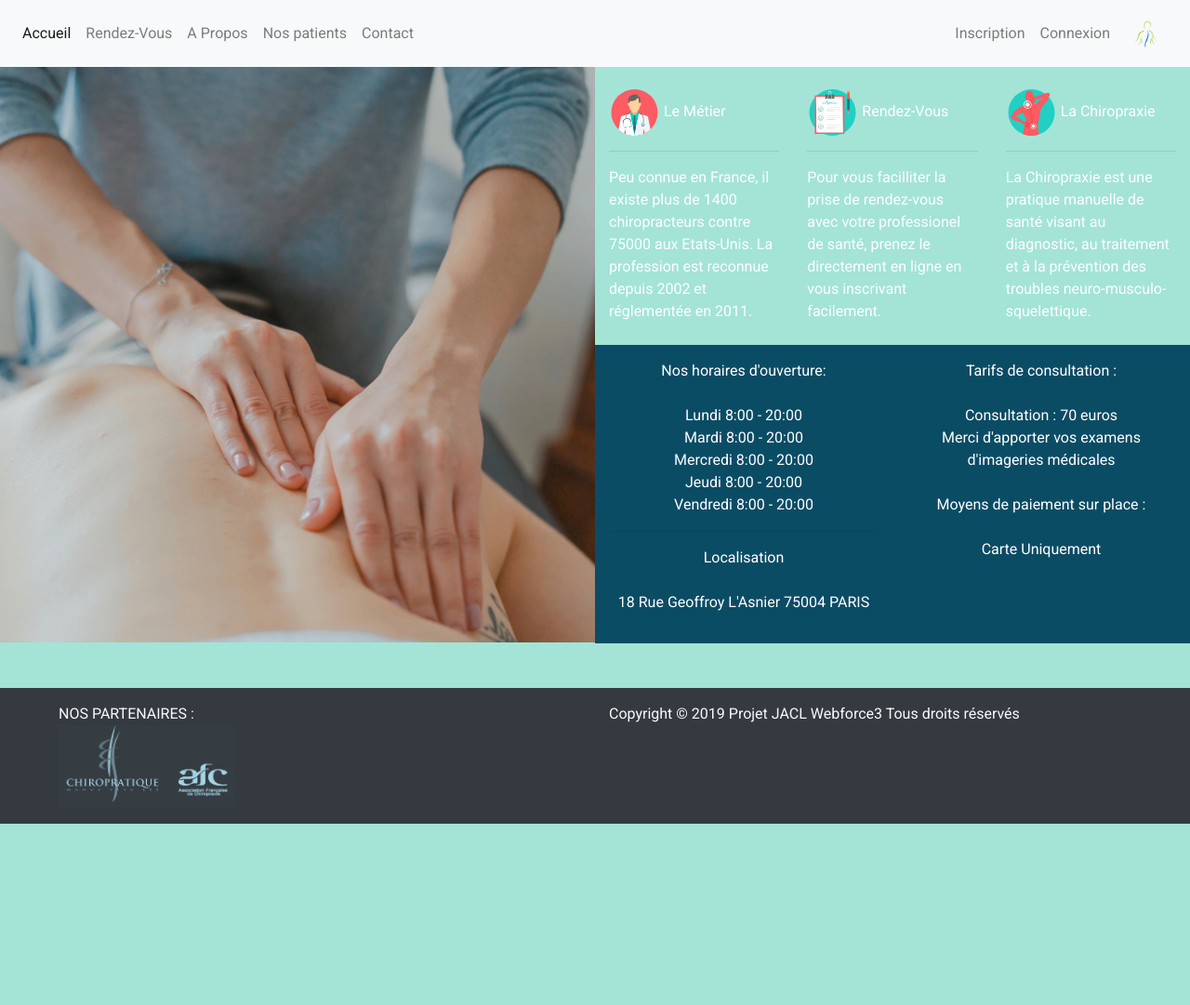
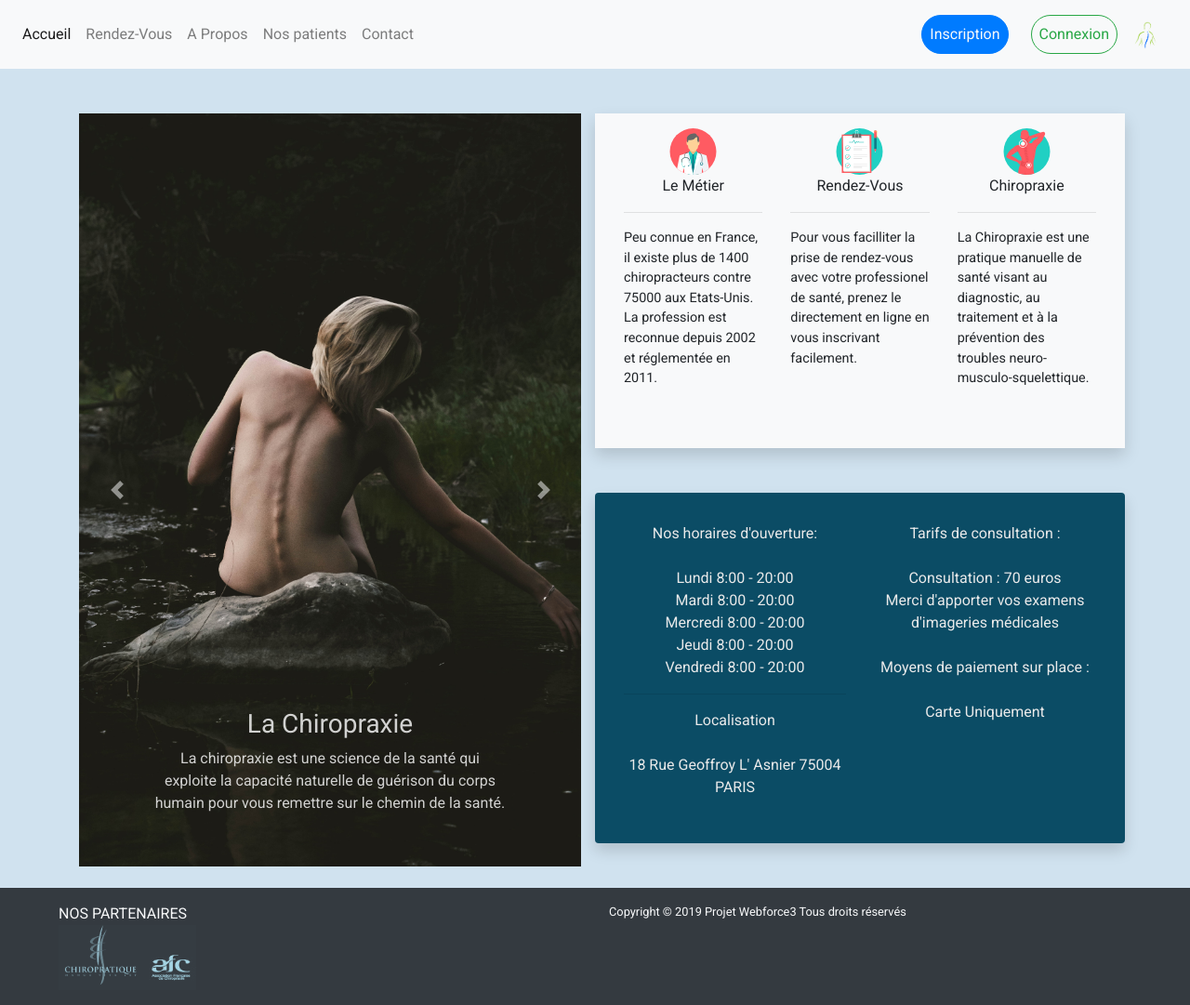
Before and after one commit to JulesAllamigeon/projetCertification, a Symfony app: template templates/index/index.html.twig in a window 1280 px wide. Shown: the whole page at 93% size. Before the commit the page ends 886 px from the top, so only its background shows below. Run offline with Twig, Linux system fonts and the light colour scheme; the template is opened without the code that fills it, so the values that code supplies are empty; some libraries are stand-ins or nearby versions.

Commit message:
template

```diff
--- a/public/style/style.css
+++ b/public/style/style.css
@@ -4,8 +4,13 @@
 
 html, body{
     font-family: 'Roboto', sans-serif;
+    background-color: #d0e2ef;
 }
-
+/******BTN SIGN*******/
+.sign {
+    border-radius: 35px;
+}
+/******END BTN SIGN*******/
 
 h5{
     color:black;
@@ -14,6 +19,15 @@ small{
     color:black;
 }
 
+/******OPACITY TEXT CAROUSSEL******/
+.opacity{
+    opacity: 0.8;
+}
+/******FIN TEXT CAROUSSEL******/
+
+.text-desc{
+    font-size: 0.9em;
+}
 
 .svg{
     width: 55px;
@@ -21,7 +35,8 @@ small{
 
 div .couleurbleu
 {
-    background-color:var(--bleu) ;
+    background-color:var(--bleu);
+    color: #eaeaea;
 }
 
 /******MAP CONTACT*******/
@@ -77,4 +92,7 @@ body {
     height: 60px;
     background-color: #f5f5f5;
 }
+.copy-footer{
+    font-size: 0.8em;
+}
 /*******FIN FOOTER STICKY*****/
--- a/templates/base.html.twig
+++ b/templates/base.html.twig
@@ -12,7 +12,7 @@
             <link rel="stylesheet" href="{{ asset('style/style.css') }}">
         {% endblock %}
     </head>
-    <body style="background-color: rgb(163, 228, 215); color:white;">
+    <body color:white;">
         {% if is_granted('ROLE_ADMIN') %}
 
             <nav class="navbar navbar-dark navbar-expand bg-danger">
@@ -72,17 +72,17 @@
                             <ul class="navbar-nav">
                         {% if app.user is null%}
                             <li class="nav-item">
-                                <a class="nav-link" href="{{ path('app_security_register')}}">Inscription</a>
+                                <button class="btn btn-primary sign p-0 mr-4"><a class="nav-link text-light" href="{{ path('app_security_register')}}">Inscription</a></button>
                             </li>
                             <li class="nav-item">
-                                <a class="nav-link" href="{{ path('app_security_login') }}">Connexion</a>
+                                <button class="btn btn-outline-success sign p-0"><a class="nav-link text-success" href="{{ path('app_security_login') }}">Connexion</a></button>
                             </li>
                         {% else %}
                             <li class="nav-item">
                                 <a href={{ path('app_user_index', {'firstname': app.user.firstname, 'lastname': app.user.lastname}) }} class="nav-link">{{ app.user }}</a>
                             </li>
                             <li class="nav-item">
-                                <a class="nav-link" href="{{ path('app_security_logout') }}">Déconnexion</a>
+                                <button class="btn btn-danger sign p-0"><a class="nav-link text-white" href="{{ path('app_security_logout') }}">Déconnexion</a></button>
                             </li>
                         {% endif %}
                             </ul>
@@ -123,19 +123,17 @@
                 <div class="row">
 
                     <div class="col-6 col-md-6">
-                        <div class="text-uppercase pl-5">nos partenaires :</div>
+                        <div class="text-uppercase pl-5">nos partenaires</div>
                         <div>
                             <a href="https://www.chiropraxie.com" target="_blank">
-                                <img src="{{ asset('images/logo-afc.png') }}" alt="logo association française de chiropraxie" height="90px" class="pl-5">
+                                <img src="{{ asset('images/logo-afc.png') }}" alt="lien vers association française de chiropraxie" height="70px" class="pl-5">
                             </a>
                         </div>
                     </div>
 
 
-                    <div class="col-6 col-md-6">
-                        <div class="copyright">
-                            <p class="font-weight-light">Copyright &copy 2019 Projet JACL Webforce3 Tous droits réservés</p>
-                        </div>
+                    <div class="col-6 col-md-6 copy-footer">
+                        <span>Copyright &copy 2019 Projet Webforce3 Tous droits réservés</span>
                     </div>
 
                 </div>
--- a/templates/index/index.html.twig
+++ b/templates/index/index.html.twig
@@ -6,27 +6,68 @@
     </div>
 
 
-        <div class="container-fluid">
+        <div class="container">
 
             <div class="row">
 
-                <!-- PARTIE DE GAUCHE -->
-                <div class="col-12 col-md-6 px-0 h-100">
-                    <img src="{{ asset('images/massage2.jpeg') }}" alt="massage du dos" class="img-fluid">
+                <!-- CAROUSSEL DE GAUCHE -->
+                <div class="col-12 col-md-6 mt-5">
+
+                    <div id="carouselExampleControls" class="carousel slide" data-ride="carousel">
+                        <div class="carousel-inner">
+
+                            <div class="carousel-item active">
+                                <img src="{{ asset('images/forest.jpg') }}" class="d-block w-100" alt="femme de dos">
+
+                                    <div class="carousel-caption d-md-block opacity">
+                                        <h3>La Chiropraxie</h3>
+                                        <p>La chiropraxie est une science de la santé qui exploite la capacité naturelle de guérison du corps humain pour vous remettre sur le chemin de la santé.</p>
+                                    </div>
+                            </div>
+
+                            <div class="carousel-item">
+                                <img src="{{ asset('images/massage.jpg') }}" class="d-block w-100" alt="massage du dos">
+
+                                    <div class="carousel-caption d-md-block opacity">
+                                        <h3>Objectifs</h3>
+                                        <p>Notre objectif est de tendre vers un équilibre mental et corporel, améliorer la qualité de vie, optimiser vos capacités sportives</p>
+                                    </div>
+                            </div>
+
+                            <div class="carousel-item">
+                                <img src="{{ asset('images/mouve.jpg') }}" class="d-block w-100" alt="femme qui danse">
+
+                                    <div class="carousel-caption d-md-block opacity">
+                                        <h3>Traitement</h3>
+                                        <p>La chiropraxie agit sur le système nerveux via la colonne vertébrale afin de libérer toute interférence pouvant perturber l’équilibre du corps</p>
+                                    </div>
+                            </div>
+                        </div>
+
+                        <a class="carousel-control-prev" href="#carouselExampleControls" role="button" data-slide="prev">
+                            <span class="carousel-control-prev-icon" aria-hidden="true"></span>
+                            <span class="sr-only">Previous</span>
+                        </a>
+                        <a class="carousel-control-next" href="#carouselExampleControls" role="button" data-slide="next">
+                            <span class="carousel-control-next-icon" aria-hidden="true"></span>
+                            <span class="sr-only">Next</span>
+                        </a>
+                    </div>
+
                 </div>
-                <!-- FIN PARTIE DE GAUCHE -->
+                <!-- FIN CAROUSSEL DE GAUCHE -->
 
 
                 <!-- PARTIE DE DROITE -->
-                <div class="col-12 col-md-6 ">
-                    <div class="row h-auto">
+                <div class="col-12 col-md-6">
+                    <div class="row h-auto my-5 shadow bg-light p-3">
 
-                        <div class="col-12 col-md-4 my-4">
+                        <div class="col-12 col-md-4 mb-5 text-center">
                             <img src="{{ asset('images/doctor.svg') }}" alt="dessin docteur" class="svg" height="50px">
-                            Le Métier
+                            <p class="text-center">Le Métier</p>
 
                             <hr>
-                            <div class="text-desc">
+                            <div class="text-desc text-left">
                                 Peu connue en France, il existe plus de 1400 chiropracteurs contre 75000 aux Etats-Unis.
                                 La profession est reconnue depuis 2002 et réglementée en 2011.
                             </div>
@@ -34,24 +75,24 @@
                         </div>
 
 
-                        <div class="col-12 col-md-4 my-4">
+                        <div class="col-12 col-md-4 mb-5 text-center">
                             <img src="{{ asset('images/medical-history.svg') }}" alt="dessin ordonnance" class="svg" height="50px">
-                            Rendez-Vous
+                            <p class="text-center">Rendez-Vous</p>
 
                             <hr>
-                            <div class=" text-desc">
+                            <div class="text-desc text-left">
                                 Pour vous facilliter la prise de rendez-vous avec votre professionel de santé, prenez
                                 le directement en ligne en vous inscrivant facilement.
                             </div>
 
                         </div>
 
-                        <div class="col-12 col-md-4 my-4">
+                        <div class="col-12 col-md-4 mb-5 text-center">
                             <img src="{{ asset('images/pain.svg') }}" alt="dessin douleur" class="svg" height="50px">
-                            La Chiropraxie
+                            <p class="text-center">Chiropraxie</p>
 
                             <hr>
-                            <div class=" text-desc">
+                            <div class="text-desc text-left">
                                 La Chiropraxie est une pratique manuelle de santé visant au diagnostic, au traitement
                                 et à la prévention des troubles neuro-musculo-squelettique.
                             </div>
@@ -62,11 +103,11 @@
 
 
 
-                    <div class="row couleurbleu h-auto">
+                    <div class="row couleurbleu h-auto shadow p-3 mb-5 rounded"><!-- CLASS ROW PARTIE INFERIEUR -->
 
                         <div class="col-12 col-md-6 my-3">
 
-                            <div class="text-center txt-2">
+                            <div class="text-center font-weight-light">
                                 Nos horaires d'ouverture:<br/><br/>
                                 Lundi 8:00 - 20:00<br/>
                                 Mardi 8:00 - 20:00<br/>
@@ -76,14 +117,14 @@
                                 <hr>
                                 Localisation<br/><br/>
 
-                                <p>18 Rue Geoffroy L'Asnier 75004 PARIS</p>
+                                <p>18 Rue Geoffroy L' Asnier 75004 PARIS</p>
                             </div>
 
                         </div>
 
                         <div class="col-12 col-md-6 my-3">
 
-                            <div class="txt-2 text-center">
+                            <div class="text-center font-weight-light">
                                 Tarifs de consultation : <br/><br/>
                                 Consultation : 70 euros<br/>
                                 Merci d'apporter vos examens d'imageries médicales<br/><br/>
@@ -93,7 +134,7 @@
 
                         </div>
 
-                    </div><!-- FIN CLASS ROW PARTIE SUPPERIEURE -->
+                    </div><!-- FIN CLASS ROW PARTIE INFERIEUR -->
 
 
                 </div><!-- FIN PARTIE DE DROITE -->
--- a/templates/security/login.html.twig
+++ b/templates/security/login.html.twig
@@ -15,8 +15,8 @@
                 <input type="password" name="_password" class="form-control">
             </div>
             <div class="text-right">
-                <button type="submit" class="btn btn-info">Se Connecter</button>
-                <button type="submit" class="btn btn-info btn-link"><a href="{{ path('app_security_register') }}">S'Inscrire</a></button>
+                <button type="submit" class="btn btn-primary">Se Connecter</button>
+                <button type="submit" class="btn btn-primary"><a href="{{ path('app_security_register') }}" class="text-light">S'Inscrire</a></button>
 
             </div>
 
```
Also changed, not shown: public/images/forest.jpg (added), public/images/massage.jpg (added), public/images/mouve.jpg (added).
